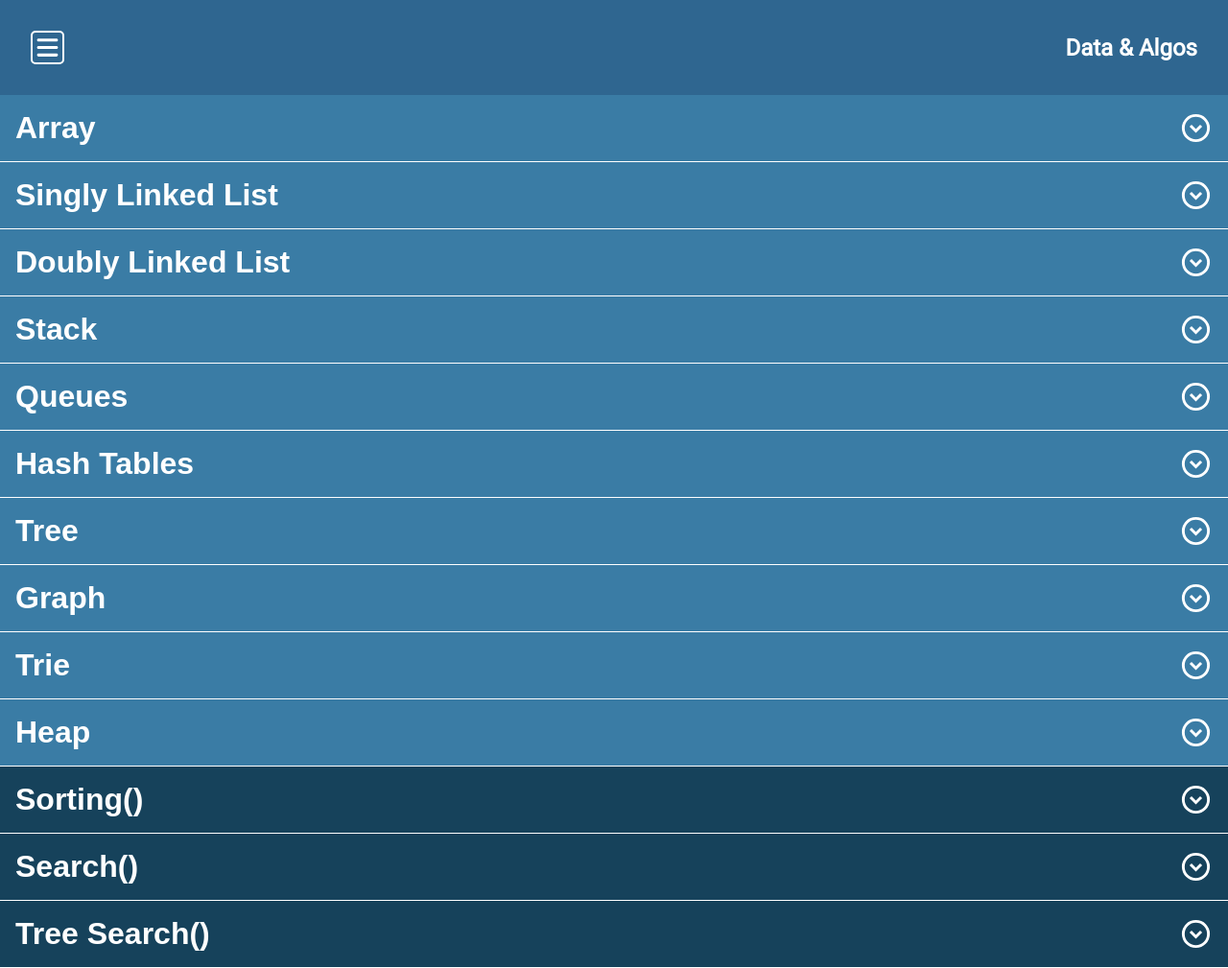
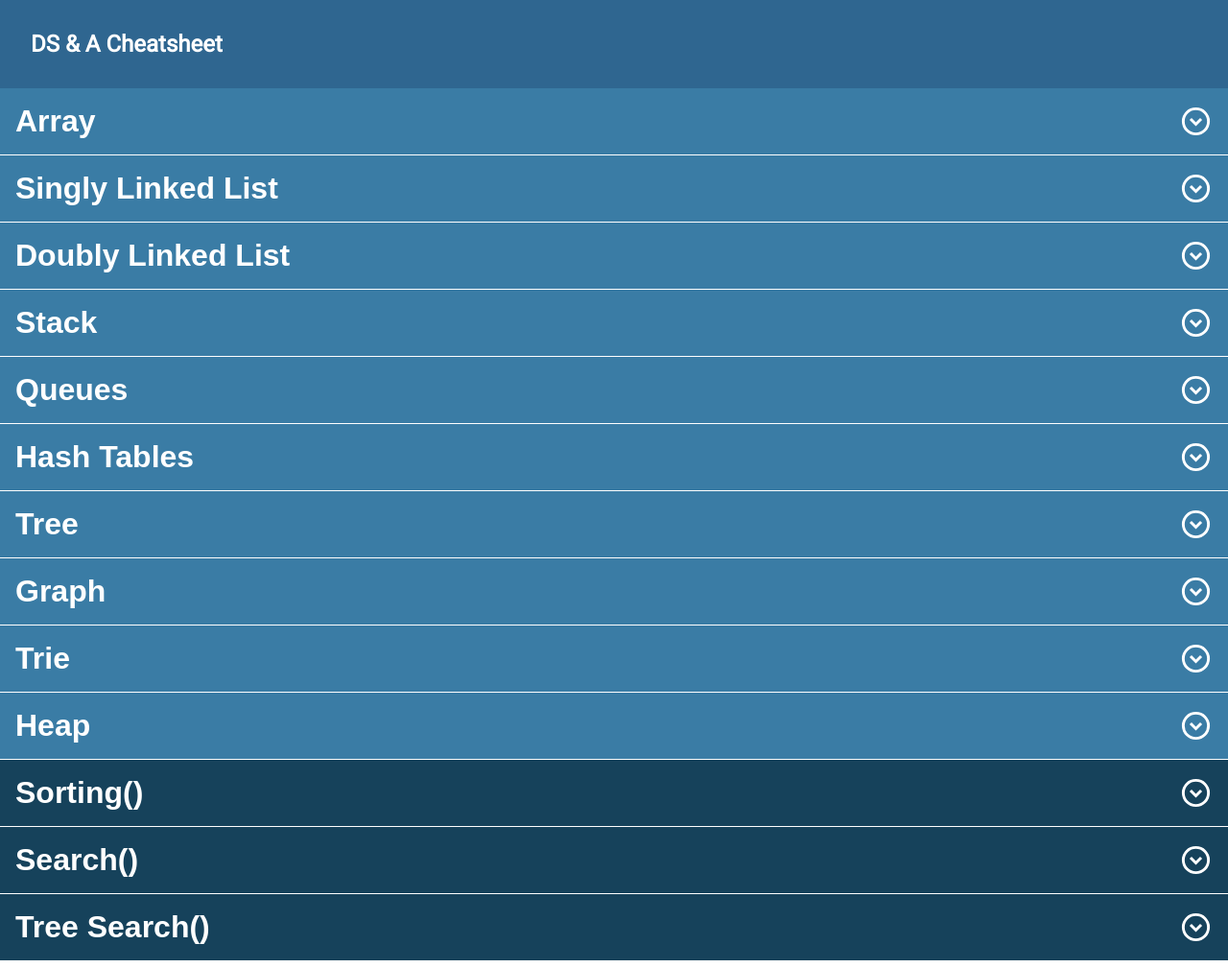
Before and after one commit to BrendonONeill/DSA-study-website, a website built with Vite: page index.html in a window 1280 px wide. Shown: the whole page at 96% size. Built offline with nearby package versions, Linux system fonts and the light colour scheme.

Commit message:
ui update

```diff
--- a/index.html
+++ b/index.html
@@ -15,10 +15,7 @@
     <nav>
         <div class="mobile-nav">
             <div>
-                <button class="burger-btn"><img src="burger.svg" height="25" width="25" alt=""></button>
-            </div>
-            <div>
-                <h1>Data & Algos</h1>
+                <h1>DS & A Cheatsheet</h1>
             </div>
         </div>
         <div class="main-nav">
@@ -36,13 +33,18 @@
                 <h3 class="section-header"></h3>
                 <div class="text-code-container">
                     <div class="text-node">
-                        <p class="custom-text"></p>
+                        <p>Default Text.</p>
                     </div>
                     <div class="ui">
                         <div class="ui-flex">
-                            <div class="ui-red"></div>
-                            <div class="ui-yellow"></div>
-                            <div class="ui-green"></div>
+                            <div class="ui-buttons">
+                                <div class="ui-red"></div>
+                                <div class="ui-yellow"></div>
+                                <div class="ui-green"></div>
+                            </div>
+                            <div class="ui-header">
+                                <p class="file-name">untitled.js</p>
+                            </div>
                         </div>
                         <div class="code-block">
                             <pre>
@@ -54,25 +56,25 @@
                 </div>
             </template>
 
-            <custom-slot header="Creating Arrays" code="createArray">
+            <custom-slot header="Creating Arrays" code="createArray" codefile="array.js">
             </custom-slot>
 
-            <custom-slot header="Array.Push()" code="pushArray">
+            <custom-slot header="Array.Push()" code="pushArray" codefile="array.push().js">
             </custom-slot>
 
-            <custom-slot header="Array.Pop()" code="popArray">
+            <custom-slot header="Array.Pop()" code="popArray" codefile="array.pop().js">
             </custom-slot>
 
-            <custom-slot header="Array.Shift()" code="shiftArray">
+            <custom-slot header="Array.Shift()" code="shiftArray" codefile="array.shift().js">
             </custom-slot>
 
-            <custom-slot header="Array.Unshift()" code="unshiftArray">
+            <custom-slot header="Array.Unshift()" code="unshiftArray" codefile="array.unshift().js">
             </custom-slot>
 
-            <custom-slot header="Array.Slice()" code="sliceArray">
+            <custom-slot header="Array.Slice()" code="sliceArray" codefile="array.slice().js">
             </custom-slot>
 
-            <custom-slot header="Array.Splice()" code="spliceArray">
+            <custom-slot header="Array.Splice()" code="spliceArray" codefile="array.splice().js">
             </custom-slot>
 
         </div>
@@ -83,37 +85,42 @@
         </button>
         <div class="panel">
 
-            <custom-slot header="Node Class" code="classNode">
+            <custom-slot header="Node Class" code="classNode" codefile="node.js">
             </custom-slot>
 
-            <custom-slot header="LinkedList Push()" code="pushLinkedList">
+            <custom-slot header="LinkedList Push()" code="pushLinkedList" codefile="linkedlist.push().js">
             </custom-slot>
 
-            <custom-slot header="LinkedList Pop()" code="popLinkedList">
+            <custom-slot header="LinkedList Pop()" code="popLinkedList" codefile="linkedlist.pop().js">
             </custom-slot>
 
-            <custom-slot header="LinkedList InsertAtPos()" code="insertAtPosLinkedList">
+            <custom-slot header="LinkedList InsertAtPos()" code="insertAtPosLinkedList"
+                codefile="linkedlist.insertatpos().js">
             </custom-slot>
 
-            <custom-slot header="LinkedList RemoveFrom()" code="removeFromLinkedList">
+            <custom-slot header="LinkedList RemoveFrom()" code="removeFromLinkedList"
+                codefile="linkedlist.removefrom().js">
             </custom-slot>
 
-            <custom-slot header="LinkedList RemoveNode()" code="removeNodeLinkedList">
+            <custom-slot header="LinkedList RemoveNode()" code="removeNodeLinkedList"
+                codefile="linkedlist.removenode().js">
             </custom-slot>
 
-            <custom-slot header="LinkedList IndexOf()" code="indexOfLinkedList">
+            <custom-slot header="LinkedList IndexOf()" code="indexOfLinkedList" codefile="linkedlist.indexof().js">
             </custom-slot>
 
-            <custom-slot header="LinkedList isEmpty()" code="isEmptyLinkedList">
+            <custom-slot header="LinkedList isEmpty()" code="isEmptyLinkedList" codefile="linkedlist.isempty().js">
             </custom-slot>
 
-            <custom-slot header="LinkedList getIndexAt()" code="getIndexAtLinkedList">
+            <custom-slot header="LinkedList getIndexAt()" code="getIndexAtLinkedList"
+                codefile="linkedlist.getindexat().js">
             </custom-slot>
 
-            <custom-slot header="LinkedList getLengthOf()" code="getLengthOfLinkedList">
+            <custom-slot header="LinkedList getLengthOf()" code="getLengthOfLinkedList"
+                codefile="linkedlist.getlengthof().js">
             </custom-slot>
 
-            <custom-slot header="LinkedList reverse()" code="reverseLinkedList">
+            <custom-slot header="LinkedList reverse()" code="reverseLinkedList" codefile="linkedlist.reverse().js">
             </custom-slot>
 
         </div>
@@ -127,40 +134,46 @@
         <div class="panel">
 
 
-            <custom-slot header="Node Class" code="classNode">
+            <custom-slot header="Node Class" code="classNode" codefile="node.js">
             </custom-slot>
 
-            <custom-slot header="LinkedList Push()" code="pushLinkedList">
+            <custom-slot header="LinkedList Push()" code="pushLinkedList" codefile="dlinkedlist.push().js">
             </custom-slot>
 
-            <custom-slot header="LinkedList Pop()" code="popLinkedList">
+            <custom-slot header="LinkedList Pop()" code="popLinkedList" codefile="dlinkedlist.pop().js">
             </custom-slot>
 
-            <custom-slot header="LinkedList InsertAtPos()" code="insertAtPosLinkedList">
+            <custom-slot header="LinkedList InsertAtPos()" code="insertAtPosLinkedList"
+                codefile="dlinkedlist.insertatpos().js">
             </custom-slot>
 
-            <custom-slot header="LinkedList RemoveFrom()" code="removeFromLinkedList">
+            <custom-slot header="LinkedList RemoveFrom()" code="removeFromLinkedList"
+                codefile="dlinkedlist.removefrom().js">
             </custom-slot>
 
-            <custom-slot header="LinkedList RemoveNode()" code="removeNodeLinkedList">
+            <custom-slot header="LinkedList RemoveNode()" code="removeNodeLinkedList"
+                codefile="dlinkedlist.removenode().js">
             </custom-slot>
 
-            <custom-slot header="LinkedList IndexOf()" code="indexOfLinkedList">
+            <custom-slot header="LinkedList IndexOf()" code="indexOfLinkedList" codefile="dlinkedlist.indexof().js">
             </custom-slot>
 
-            <custom-slot header="LinkedList isEmpty()" code="isEmptyLinkedList">
+            <custom-slot header="LinkedList isEmpty()" code="isEmptyLinkedList" codefile="dlinkedlist.isempty().js">
             </custom-slot>
 
-            <custom-slot header="LinkedList getIndexAt()" code="getIndexAtLinkedList">
+            <custom-slot header="LinkedList getIndexAt()" code="getIndexAtLinkedList"
+                codefile="dlinkedlist.getindexat().js">
             </custom-slot>
 
-            <custom-slot header="LinkedList getLengthOf()" code="getLengthOfLinkedList">
+            <custom-slot header="LinkedList getLengthOf()" code="getLengthOfLinkedList"
+                codefile="dlinkedlist.getlengthof().js">
             </custom-slot>
 
-            <custom-slot header="LinkedList swapValues()" code="reverseLinkedList">
+            <custom-slot header="LinkedList swapValues()" code="reverseLinkedList"
+                codefile="dlinkedlist.swapvalues().js">
             </custom-slot>
 
-            <custom-slot header="LinkedList reverse()" code="reverseLinkedList">
+            <custom-slot header="LinkedList reverse()" code="reverseLinkedList" codefile="dlinkedlist.reverse().js">
             </custom-slot>
 
         </div>
--- a/src/codeStore.js
+++ b/src/codeStore.js
@@ -84,11 +84,10 @@ arr.splice<span class="ds">(</span><span class="data">1</span>,<span class="data
     `,
     classNode:
     `
-class Node {
-
-    constructor(value) {
-    this.value = value
-    this.next = null
+<span class="const">class</span> Node {
+    <span class="const">constructor</span>(<span class="data">value</span>) {
+        <span class="const">this</span>.value <span class="new">=</span> <span class="data">value</span>
+        <span class="const">this</span>.next <span class="new">=</span> <span class="data">null</span>
     }
 }
     `,
@@ -410,54 +409,52 @@ class Node {
     `,
     getLengthOfLinkedList:
     `
-class LinkedList {
+<span class="const">class</span> LinkedList {
 
-    constructor() {
-        this.head = null
-        this.tail = null
-        this.length = 0
+    <span class="const">constructor</span>() {
+        <span class="const">this</span>.head <span class="new">=</span> <span class="data">null</span>
+        <span class="const">this</span>.tail <span class="new">=</span> <span class="data">null</span>
+        <span class="const">this</span>.length <span class="new">=</span> <span class="data">0</span>
     }
 
-    getLengthOfList()
+    <span class="const">getLengthOfList</span>()
     {
-        return this.length
+        <span class="new">return</span> <span class="const">this</span>.length
     }
 
 }
     `,
     reverseLinkedList:
     `
-class LinkedList {
+<span class="const">class</span> LinkedList {
 
-    constructor() {
-        this.head = null
-        this.tail = null
-        this.length = 0
+    <span class="const">constructor</span>() {
+        <span class="const">this</span>.head <span class="new">=</span> <span class="data">null</span>
+        <span class="const">this</span>.tail <span class="new">=</span> <span class="data">null</span>
+        <span class="const">this</span>.length <span class="new">=</span> <span class="data">0</span>
     }
 
-    reverse()
+    <span class="const">reverse</span>()
     {
-        let temp = this.head
-        this.head = this.tail
-        this.tail = temp
+        <span class="const">let</span> temp <span class="new">=</span> <span class="const">this</span>.head
+        <span class="const">this</span>.head <span class="new">=</span> <span class="const">this</span>.tail
+        <span class="const">this</span>.tail <span class="new">=</span> temp
 
-        let prev = null
-        let curr = this.tail
-        let after = this.tail.next
-        curr.next = null
-        while(curr.val !== this.head.val)
+        <span class="const">let</span> prev <span class="new">=</span> <span class="data">null</span>
+        <span class="const">let</span> curr <span class="new">=</span> <span class="const">this</span>.tail
+        <span class="const">let</span> after <span class="new">=</span> <span class="const">this</span>.tail.next
+        curr.next <span class="new">=</span> <span class="data">null</span>
+        <span class="const">while</span>(curr.val <span class="new">!==</span> <span class="const">this</span>.head.val)
         {
-            prev = curr
-            curr = after
-            if(after.next)
+            prev <span class="new">=</span> curr
+            curr <span class="new">=</span> after
+            <span class="const">if</span>(after.next)
             {
-                after = after.next
+                after <span class="new">=</span> after.next
             }
-            curr.next = prev
+            curr.next <span class="new">=</span> prev
         }
     }
-
-
 }
     `,
     classNodeD:
--- a/src/components.js
+++ b/src/components.js
@@ -10,14 +10,13 @@ class CustomComponents extends HTMLElement{
 
         const header = this.getAttribute("header")
         const code = this.getAttribute("code")
-        console.log(code, codeStore)
+        const file = this.getAttribute("codefile")
         const genCode = codeStore[code]
         const genText = textStore[code]
-        console.log(genCode)
-
         cloneContainer.querySelector(".section-header").textContent = header
-        cloneContainer.querySelector(".custom-text").textContent = genText
+        cloneContainer.querySelector(".text-node").innerHTML = genText
         cloneContainer.querySelector(".custom-code").innerHTML = genCode
+        cloneContainer.querySelector(".file-name").textContent = file
 
         this.appendChild(cloneContainer)
     }
--- a/src/main.js
+++ b/src/main.js
@@ -1,4 +1,4 @@
-import pokemon from './components.js'
+import './components.js'
 const accBtn = document.getElementsByClassName("accordion-btn");
 const panel = document.getElementsByClassName("panel");
 const arrow = document.getElementsByClassName("arrow")
--- a/src/style.css
+++ b/src/style.css
@@ -23,7 +23,7 @@
   --comments: grey;
   --data: greenyellow;
   --new: #ff4689;
-  --mac: #e0dedf;
+  --mac: #E1DEE1;
   --mac-red: #f86158;
   --mac-green: #29cc44;
   --mac-yellow: #fbbf2d;
@@ -176,10 +176,6 @@ h2 {
 .ui-flex {
   display: flex;
   align-items: center;
-  justify-content: flex-start;
-  gap: 0.6rem;
-  height: 30px;
-  padding: 1rem;
 }
 
 .ui-red,
@@ -203,6 +199,25 @@ h2 {
   background-color: var(--mac-green);
 }
 
+.ui-buttons {
+  display: flex;
+  align-items: center;
+  justify-content: flex-start;
+  gap: 0.6rem;
+  height: 30px;
+  padding: 1rem;
+  width: 33%;
+}
+
+.ui-header {
+  background-color: white;
+  margin: 0.4rem;
+  flex-basis: 33%;
+  border-radius: 5px;
+  text-align: center;
+  font-size: 14px;
+}
+
 .section-header {
   background-color: #81c3d7;
   margin: 1rem auto;
@@ -221,7 +236,7 @@ p {
 
   .section-header {
     margin: 1rem 0;
-    border-radius: 0 5px 5px 0;
+    border-radius: 0 20px 20px 0;
     font-size: 1.8rem;
     width: 25%;
   }
--- a/src/textStore.js
+++ b/src/textStore.js
@@ -1,123 +1,127 @@
 export const textStore = {
     createArray:
     `
-    About arrays.
+    <p>In JavaScript, arrays aren't primitives but are instead Array.</p>
+
+    <p>JavaScript arrays are resizable and can contain a mix of different data types.</p>
+
+    <p>Arrays can be created in multiple ways from empty, to set lengths or pre-set values.</p>
     `,
     pushArray:
     `
-    Array pushing
+    <p>Array pushing</p>
     `,
     popArray:
     `
-    Array popping.
+    <p>Array popping.</p>
     `,
     shiftArray:
     `
-    Array shift.
+    <p>Array shift.</p>
     `,
     unshiftArray:
     `
-    Array unshift.
+    <p>Array unshift.</p>
     `,
     sliceArray:
     `
-    Array slice.
+    <p>Array slice.</p>
     `,
     spliceArray:
     `
-    Array splice.
+    <p>Array splice.</p>
     `,
     classNode:
     `
-    Node class.
+    <p>Node class.</p>
     `,
     pushLinkedList:
     `
-    Push Linked List
+    <p>Push Linked List</p>
     `,
     popLinkedList:
     `
-    Linked List Pop()
+    <p>Linked List Pop()</p>
     `,
     insertAtPosLinkedList:
     `
-    Insert at this position
+    <p>Insert at this position</p>
     `,
     removeFromLinkedList:
     `
-    Remove from
+    <p>Remove from</p>
     `,
     removeNodeLinkedList:
     `
-    Remove Node
+    <p>Remove Node</p>
     `,
     indexOfLinkedList:
     `
-    Index of a node
+    <p>Index of a node</p>
     `,
     isEmptyLinkedList:
     `
-    Is the linked list empty
+    <p>Is the linked list empty</p>
     `,
     getIndexAtLinkedList:
     `
-    get index at
+    <p>get index at</p>
     `,
     getLengthOfLinkedList:
     `
-    get the length of the linked list
+    <p>get the length of the linked list</p>
     `,
     reverseLinkedList:
     `
-     reverse the Linked list
+     <p>reverse the Linked list</p>
     `,
     classNodeD:
     `
-
+     <p>default text.</p>
     `,
     pushLinkedListD:
     `
-
+     <p>default text.</p>
     `,
     popLinkedListD:
     `
-
+     <p>default text.</p>
     `,
     insertAtPosLinkedListD:
     `
-
+     <p>default text.</p>
     `,
     removeFromLinkedListD:
     `
-
+     <p>default text.</p>
     `,
     removeNodeLinkedListD:
     `
-
+     <p>default text.</p>
     `,
     indexOfLinkedListD:
     `
-
+     <p>default text.</p>
     `,
     isEmptyLinkedListD:
     `
-
+     <p>default text.</p>
     `,
     getIndexAtLinkedListD:
     `
-
+     <p>default text.</p>
     `,
     getLengthOfLinkedListD:
     `
-
+     <p>default text.</p>
     `,
     reverseLinkedListD:
     `
-
+     <p>default text.</p>
     `,
     swapValuesLinkedListD:
     `
-
+     <p>default text.</p>
     `,
     pushStack:
     `
```
Also changed, not shown: README.md. Lines whose indentation alone changed are shown as unchanged.
